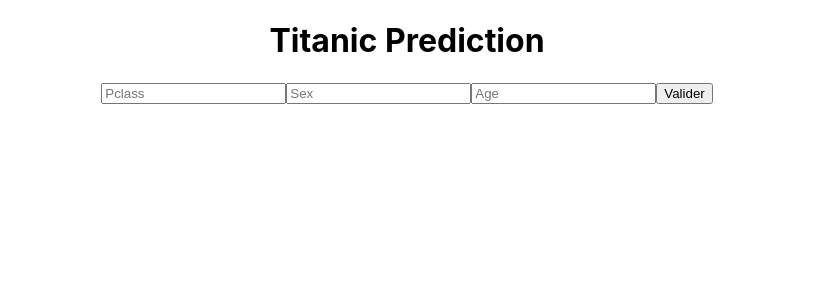
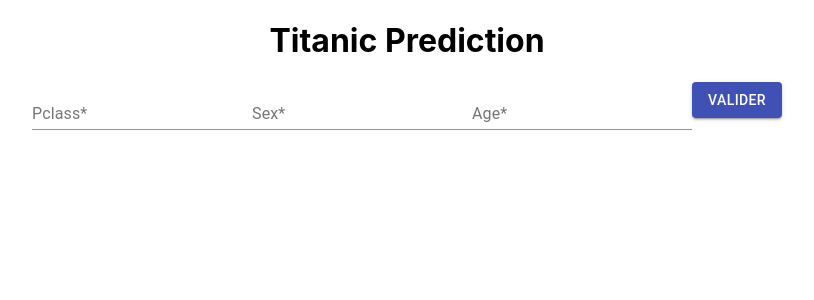
Before and after one commit to ArilessTir/react-ml, a React (Create React App) app: page / in a window 1280 px wide. Shown: the top 300 px of the page, without its empty margins (233-1047 px from the left). Built offline with nearby package versions, Linux system fonts and the light colour scheme.

Commit message:
update circle ci config

```diff
--- a/package.json
+++ b/package.json
@@ -3,6 +3,7 @@
   "version": "0.1.0",
   "private": true,
   "dependencies": {
+    "@material-ui/core": "^4.12.1",
     "@testing-library/jest-dom": "^5.11.4",
     "@testing-library/react": "^11.1.0",
     "@testing-library/user-event": "^12.1.10",
--- a/src/App.jsx
+++ b/src/App.jsx
@@ -1,6 +1,7 @@
 import "./App.css";
 import React, { useState } from "react";
 import axios from "axios";
+import { Button, TextField } from "@material-ui/core";
 
 const App = () => {
   const [data, setData] = useState({
@@ -36,25 +37,28 @@ const App = () => {
     <div className="App">
       <h1> Titanic Prediction </h1>
       <form>
-        <input
-          placeholder="Pclass"
+        <TextField
+          label="Pclass*"
           onChange={(e) => {
             handleChange("Pclass", e.target.value);
           }}
         />
-        <input
-          placeholder="Sex"
+
+        <TextField
+          label="Sex*"
           onChange={(e) => {
             handleChange("Sex", e.target.value);
           }}
         />
-        <input
-          placeholder="Age"
+        <TextField
+          label="Age*"
           onChange={(e) => {
             handleChange("Age", e.target.value);
           }}
         />
-        <input type="submit" value="Valider" onClick={handleSubmit} />
+        <Button onClick={handleSubmit} variant="contained" color="primary">
+          Valider
+        </Button>
       </form>
       <h1 hidden={apiAnswer === ""}>
         Resultat: {apiAnswer === 0 ? "Decés" : "Survie"}
```
Also changed, not shown: .circleci/config.yml, 1 other file (tests, documents, lock files or other folders).
